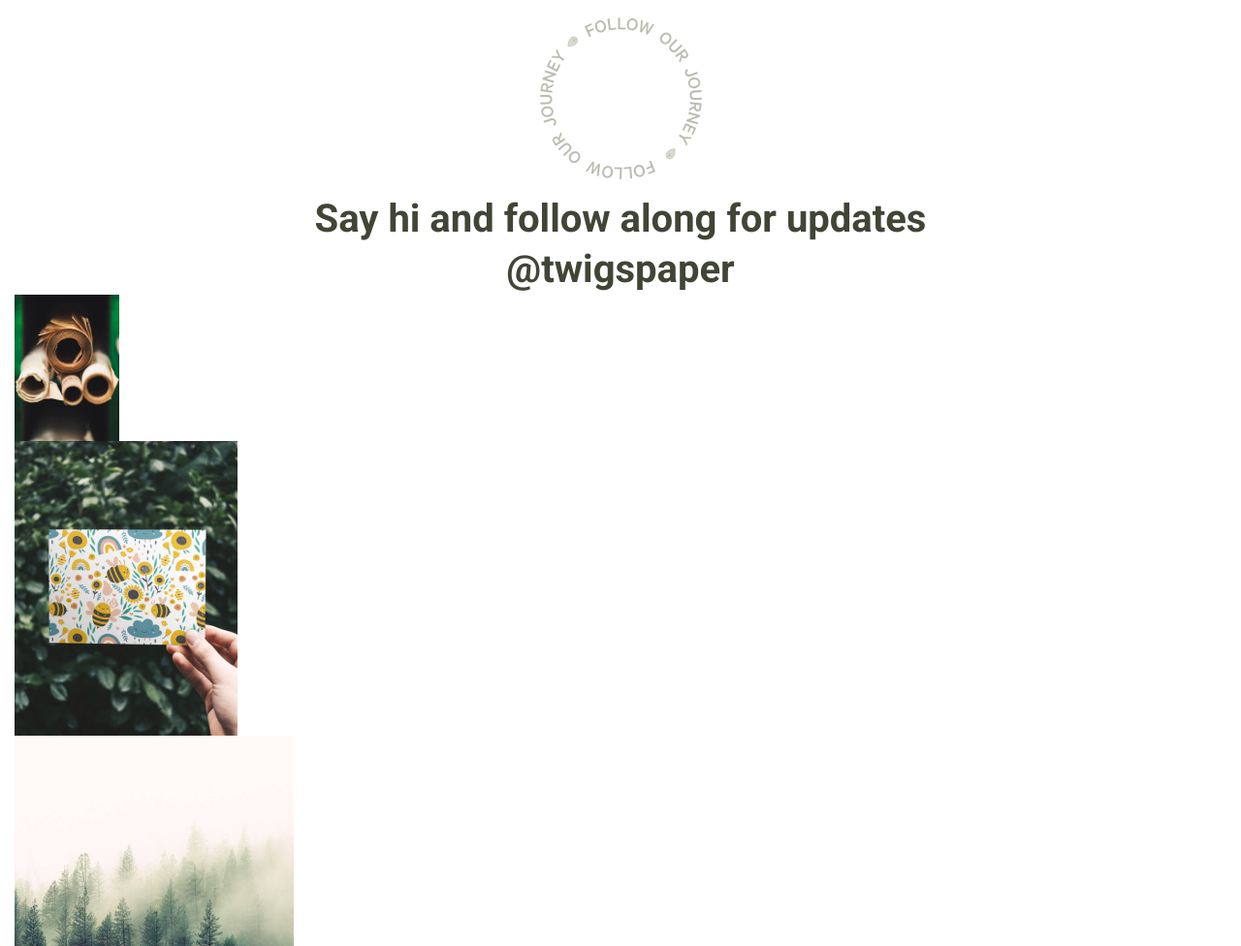
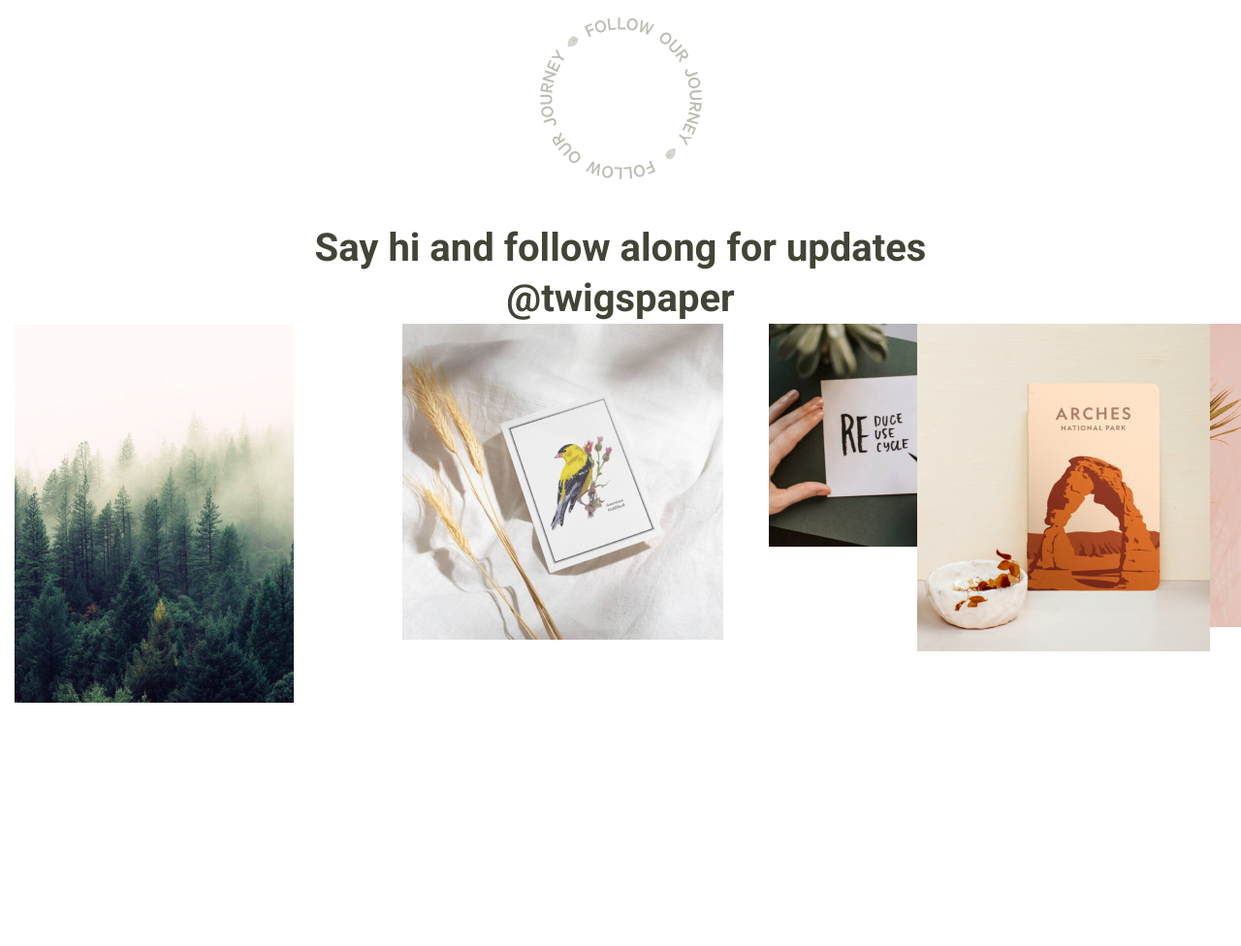
Before and after one commit to wresssii/twiqs, a plain HTML site: page index.html in a window 1280 px wide. Shown: the part 1444-2420 px from the top of the page at 97% size. After the commit the page ends 1878 px from the top, so only its background shows below. Drawn offline with Linux system fonts and the light colour scheme.

Commit message:
i changed styles for the images

```diff
--- a/css/style.css
+++ b/css/style.css
@@ -174,6 +174,7 @@ section {
   width: 197px;
   height: 197px;
   margin: auto;
+  margin-bottom: 30px;
 }
 
 .say_tit {
@@ -188,46 +189,46 @@ section {
 .say_one {
   width: 108px;
   height: 151px;
-  top: -179.91px;
+  position: fixed;
 }
 
 .say_two {
   width: 230px;
   height: 304px;
-  top: -139.91px;
-  left: 140px;
+  left: 1284px;
+  position: fixed;
 }
 
 .say_three {
   width: 288px;
   height: 391px;
-  top: 116.09px;
+  position: fixed;
 }
 
 .say_four {
   width: 331px;
   height: 326px;
-  top: 121.09px;
   left: 415px;
+  position: fixed;
 }
 
 .say_five {
   width: 230px;
   height: 230px;
-  top: 28.09px;
   left: 793px;
+  position: fixed;
 }
 
 .say_six {
   width: 245px;
   height: 313px;
-  top: -159.91px;
   left: 1051px;
+  position: fixed;
 }
 
 .say_seven {
   width: 302px;
   height: 338px;
-  top: 166.09px;
   left: 946px;
+  position: fixed;
 }
```
